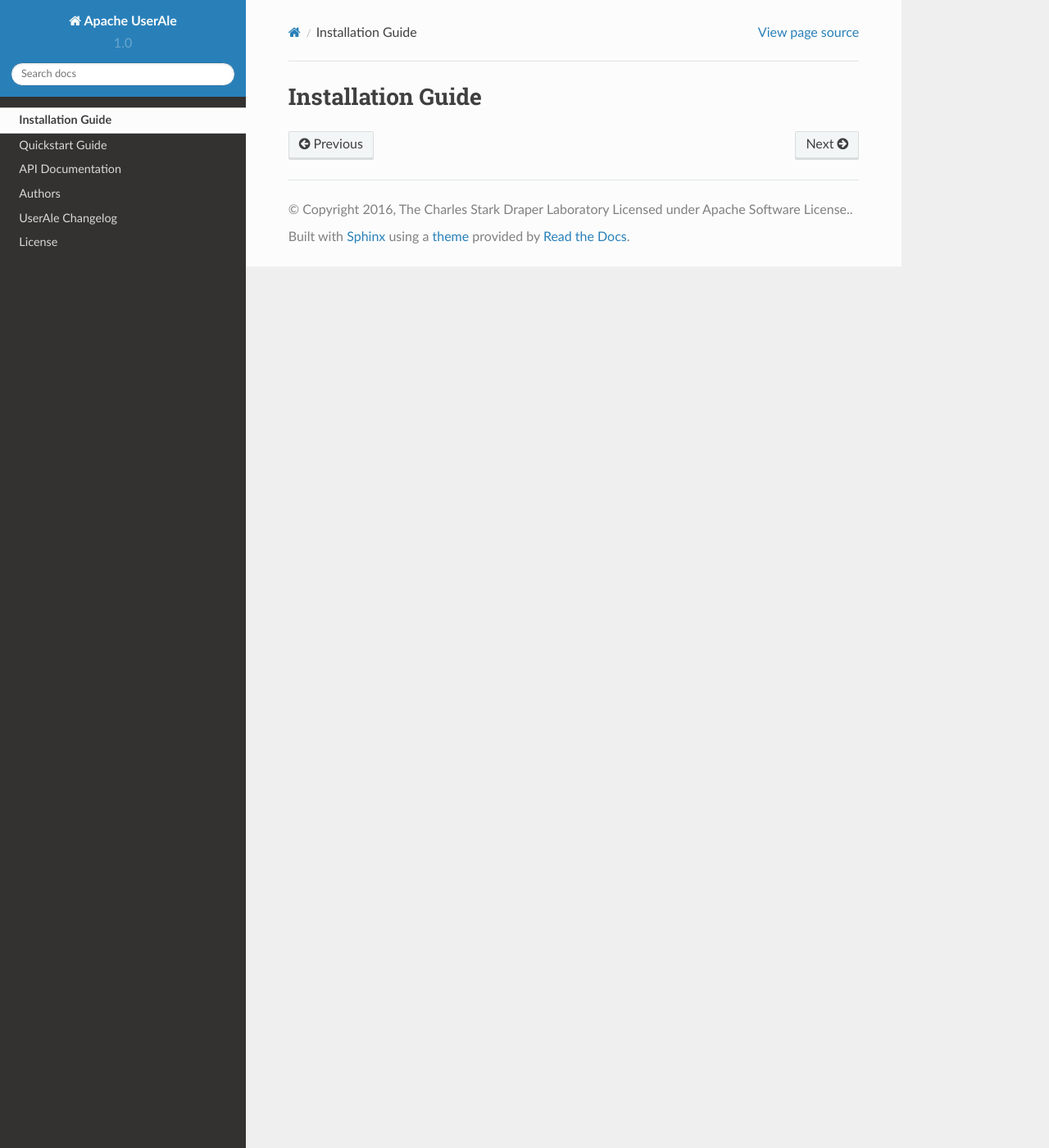
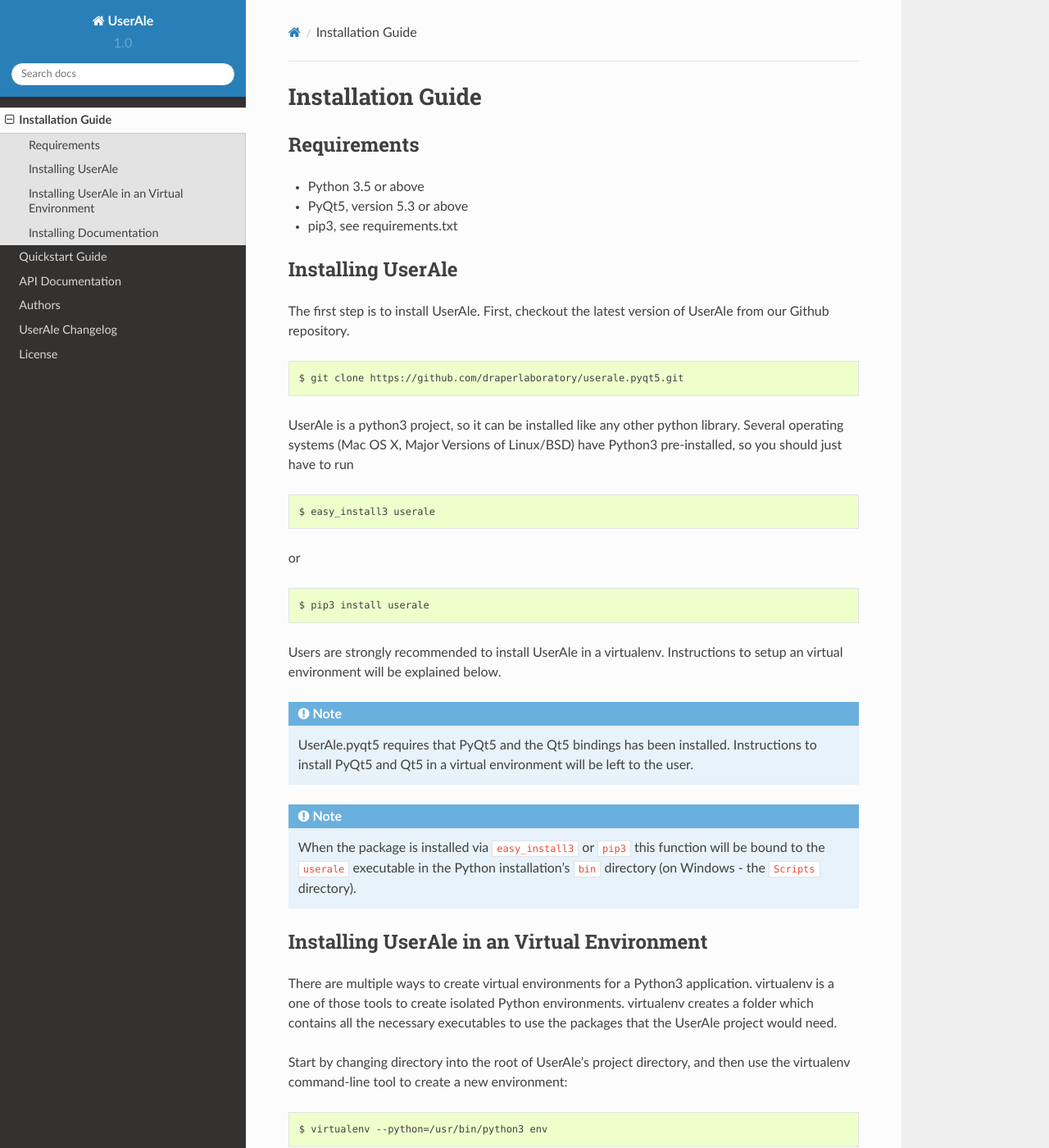
Before and after one commit to apache/incubator-flagon-userale-pyqt5, a Sphinx documentation site: the page built from docs/source/installation.rst, in a window 1280 px wide and 1400 px high. Shown: the whole window at 82% size. Built offline with Sphinx 7.4.7 and the Read the Docs theme 2.0.0, drawn with Linux system fonts in a browser that asks for light colours; some of the changed text lies outside the part shown.

Commit message:
Updated documentation. Included brief instrumentation guide.

```diff
--- a/docs/source/authors.rst
+++ b/docs/source/authors.rst
@@ -1,4 +1,4 @@
 Authors
 -------
 
-.. include:: ../../AUTHORS.txt
+.. include:: ../../AUTHORS
--- a/docs/source/changelog.rst
+++ b/docs/source/changelog.rst
@@ -3,4 +3,4 @@ UserAle Changelog
 
 Here you can see the full list of changes between each UserAle.pyqt5 release.
 
-.. include:: ../../CHANGELOG.txt
+.. include:: ../../CHANGELOG
--- a/docs/source/conf.py
+++ b/docs/source/conf.py
@@ -52,8 +52,8 @@ source_suffix = '.rst'
 master_doc = 'index'
 
 # General information about the project.
-project = u'Apache UserAle'
-copyright = u'2016, The Charles Stark Draper Laboratory Licensed under Apache Software License.'
+project = u'UserAle'
+copyright = u'2016, The Charles Stark Draper Laboratory.'
 author = u'Michelle Beard <mbeard@draper.com>'
 
 # The version info for the project you're documenting, acts as replacement for
@@ -168,16 +168,16 @@ html_static_path = ['_static']
 #html_additional_pages = {}
 
 # If false, no module index is generated.
-#html_domain_indices = True
+html_domain_indices = False
 
 # If false, no index is generated.
-#html_use_index = True
+html_use_index = False
 
 # If true, the index is split into individual pages for each letter.
 #html_split_index = False
 
 # If true, links to the reST sources are added to the pages.
-#html_show_sourcelink = True
+html_show_sourcelink = False
 
 # If true, "Created using Sphinx" is shown in the HTML footer. Default is True.
 #html_show_sphinx = True
--- a/docs/source/contents.rst.inc
+++ b/docs/source/contents.rst.inc
@@ -10,7 +10,7 @@ User's Guide
 API Reference
 -------------
 
-This entire section is mainly for Developers of UserAle. This section was automatically generated by `Sphinx <http://www.sphinx-doc.org/en/stable/>`_ and `apidoc <http://apidocjs.com/>`_.
+This entire section is mainly for developers of UserAle. This section was automatically generated by `Sphinx <http://www.sphinx-doc.org/en/stable/>`_ and `apidoc <http://apidocjs.com/>`_.
 
 .. toctree::
    :maxdepth: 3
--- a/docs/source/installation.rst
+++ b/docs/source/installation.rst
@@ -2,3 +2,113 @@
 
 Installation Guide
 ==================
+
+Requirements
+------------
+
+* Python 3.5 or above
+* PyQt5, version 5.3 or above
+* pip3, see requirements.txt
+
+Installing UserAle
+------------------
+
+The first step is to install UserAle. First, checkout the latest version of UserAle from our Github repository.
+
+::
+
+	$ git clone https://github.com/draperlaboratory/userale.pyqt5.git
+
+UserAle is a python3 project, so it can be installed like any other python library. Several operating systems (Mac OS X, Major Versions of Linux/BSD) have Python3 pre-installed, so you should just have to run
+
+::
+
+    $ easy_install3 userale
+
+or
+
+::
+
+    $ pip3 install userale
+
+Users are strongly recommended to install UserAle in a virtualenv. Instructions to setup an virtual environment will be explained below.
+
+.. note ::
+
+	UserAle.pyqt5 requires that PyQt5 and the Qt5 bindings has been installed. Instructions to install PyQt5 and Qt5 in a virtual environment will be left to the user.
+
+.. note ::
+
+	When the package is installed via ``easy_install3`` or ``pip3`` this function will be bound to the ``userale`` executable in the Python installation's ``bin`` directory (on Windows - the ``Scripts`` directory).
+
+Installing UserAle in an Virtual Environment
+--------------------------------------------
+
+There are multiple ways to create virtual environments for a Python3 application. virtualenv is a one of those tools to create isolated Python environments. virtualenv creates a folder which contains all the necessary executables to use the packages that the UserAle project would need.
+
+
+Start by changing directory into the root of UserAle's project directory, and then use the virtualenv command-line tool to create a new environment:
+
+::
+
+	$ virtualenv --python=/usr/bin/python3 env
+
+
+Optionally, Python3 has built in support for virtual environments.
+
+::
+
+	$ mkdir env
+	$ python3 -m venv env
+
+Activate environment:
+
+::
+
+	$ source env/bin/activate
+
+Install UserAle requirements:
+
+::
+
+	$ env/bin/pip3 -r requirements.txt
+
+To build the source code and run all unit tests.
+
+::
+
+    $ env/bin/python3 setup.py develop test
+
+Deactivate environment
+
+::
+
+	$ deactivate
+
+Installing Documentation
+------------------------
+
+To save yourself the trouble, all up to date documentation is available at https://draperlaboratory.github.io/userale.pyqt5/.
+
+However, if you want to manully build the documentation, the instructions are below.
+
+To build UserAle's documentation, create a directory at the root level of ``/userale.pyqt5`` called userale.pyqt5-docs.
+
+::
+
+	$ mkdir userale.pyqt5-docs & cd userale.pyqt5/docs
+
+Execute build command:
+
+::
+
+	# Inside top-level docs/ directory.
+ 	$ make html
+
+This should build the documentation in your shell, and output HTML. At then end, it should say something about documents being ready in ``userale.pyqt5-docs/html``.
+
+You can now open them in your browser by typing
+
+::
+
+	$ open userale.pyqt5-docs/html/index.html
```
Also changed, not shown: README.txt (deleted, +0 -22 lines), docs/source/index.rst (+1 -9 lines), docs/source/quickstart.rst (+54 -0 lines), .travis.yaml, 8 other files.
